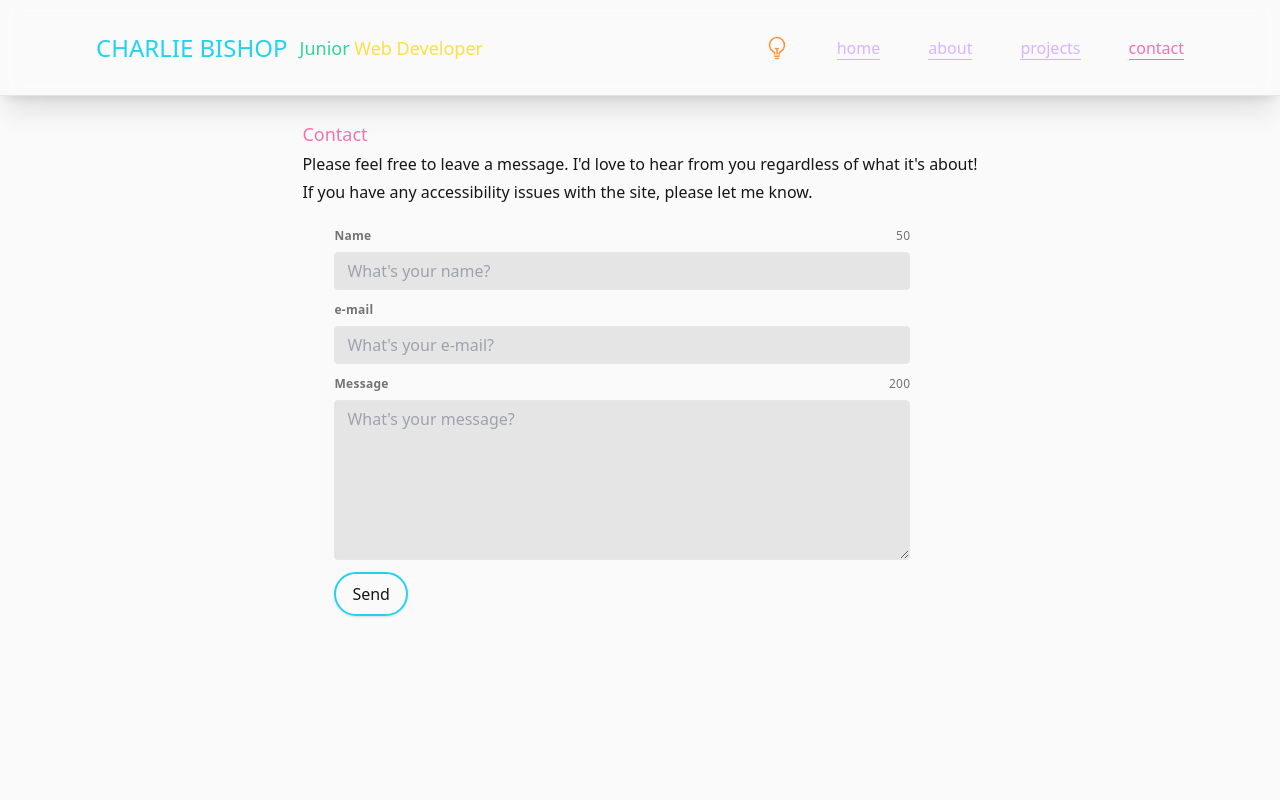
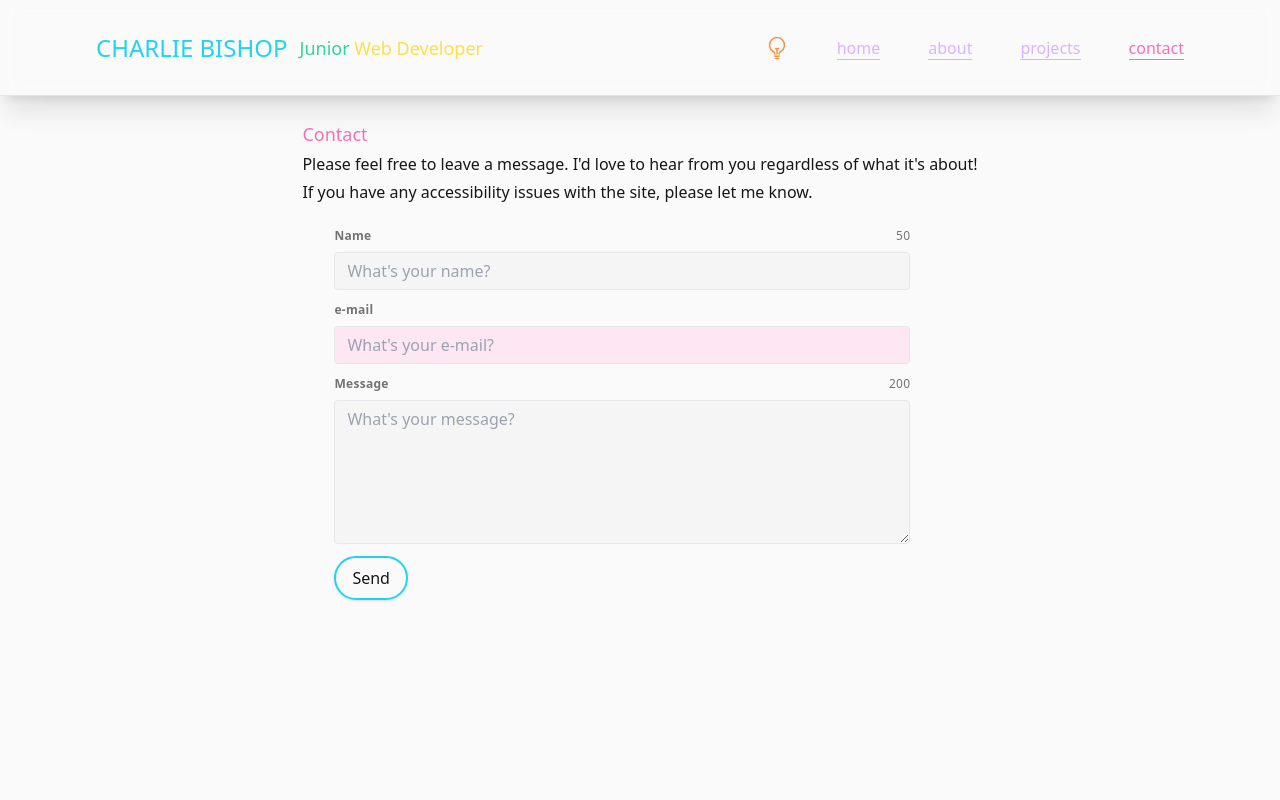
Before and after one commit to charlieBdev/portfolio, a Next.js app: page /contact in a window 1280 px wide. Shown: the top 800 px of the page. Built offline with nearby package versions, Linux system fonts and the light colour scheme.

Commit message:
remove some icons and add more form validation

```diff
--- a/src/app/contact/page.tsx
+++ b/src/app/contact/page.tsx
@@ -9,6 +9,7 @@ import Spinner from '../Components/Spinner'
 export default function Contact() {
 
   const [name, setName] = useState("")
+  const [email, setEmail] = useState("")
   const [msg, setMsg] = useState("")
 
   const [isSent, setIsSent] = useState<boolean>(false)
@@ -44,6 +45,9 @@ export default function Contact() {
     }
   }
 
+  // const emailRegex = /^[\w-\.]+@([\w-]+\.)+[\w-]{2,4}$/i
+  const emailRegex = /^[\w\.-]+@[a-zA-Z\d\.-]+\.[a-zA-Z]{2,}$/
+
   return (
     <section className="p-6 xl:px-24 mt-24 flex flex-col lg:flex-row xl:flex-col xl:justify-start lg:justify-between xl:mx-auto space-y-6 min-h-screen">
         <div className="space-y-1">
@@ -69,7 +73,7 @@ export default function Contact() {
               </div>
 
               <input
-                className="autofocus appearance-none block w-full bg-neutral-200 text-neutral-900 border border-gray-200 rounded py-2 px-3 leading-tight focus:outline-none focus:bg-white"
+                className={`${name.length > 0 && name.length < 51 ? 'bg-green-100' : 'bg-neutral-100'} ${name.length === 0 ? 'focus:bg-white' : ''} ${name.length > 50 ? 'bg-pink-100' : ''} appearance-none block w-full text-neutral-900 border border-gray-200 focus:border-gray-300 rounded py-2 px-3 leading-tight focus:outline-none`}
                 id="user_name"
                 type="text"
                 placeholder="What's your name?"
@@ -91,11 +95,13 @@ export default function Contact() {
                 e-mail
               </label>
               <input
-                className="appearance-none block w-full bg-neutral-200 text-neutral-900 border border-gray-200 rounded py-2 px-3 leading-tight focus:outline-none focus:bg-white"
+                className={`${email.length > 0 && emailRegex.test(email) ? 'bg-green-100' : 'bg-pink-100'} ${email.length === 0 ? 'focus:bg-white' : ''} appearance-none block w-full text-neutral-900 border border-gray-200 focus:border-gray-300 rounded py-2 px-3 leading-tight focus:outline-none`}
                 id="user_email"
                 type="text"
                 placeholder="What's your e-mail?"
-                {...register("user_email", {required: true, pattern: /^[\w-\.]+@([\w-]+\.)+[\w-]{2,4}$/i})}
+                {...register("user_email", {required: true, pattern: emailRegex})}
+                value={email}
+                onChange={e => setEmail(e.target.value)}
               />
               {errors.user_email && (
                 <p className="text-pink-400 text-xs italic">Please check your e-mail address.</p>
@@ -114,7 +120,7 @@ export default function Contact() {
                 <p className={msg.length > 200 ? 'text-pink-400' : ''}>{200 - msg.length}</p>
               </div>
               <textarea
-                className="no-resize appearance-none block w-full h-40 bg-neutral-200 text-neutral-900 border border-gray-200 rounded py-2 px-3 leading-tight focus:outline-none focus:bg-white"
+                className={`no-resize h-36 ${msg.length > 0 && msg.length < 201 ? 'bg-green-100' : 'bg-neutral-100'} ${msg.length === 0 ? 'focus:bg-white' : ''} ${msg.length > 200 ? 'bg-pink-100' : ''} appearance-none block w-full text-neutral-900 border border-gray-200 focus:border-gray-300 rounded py-2 px-3 leading-tight focus:outline-none`}
                 id="message"
                 placeholder="What's your message?"
                 {...register("message", {required: true, maxLength: 200})}
@@ -127,7 +133,7 @@ export default function Contact() {
               )}
             </div>
           </div>
-          <div className="-mx-1">
+          <div className="-mx-1 space-y-3">
             <button
               className="text-center border-2 border-cyan-400 py-2 px-4 rounded-full shadow hover:shadow-lg hover:animate-pulse"
               type="submit"
--- a/src/data/skillsArr.ts
+++ b/src/data/skillsArr.ts
@@ -12,9 +12,9 @@ const skillsArr = [
     {
         topic: "Backend",
         skills: [
-            "Postgres",
             "REST APIs",
             "Express.js",
+            "Postgres",
             "Axios",
             "Flask & SQLite",
         ],
@@ -44,9 +44,9 @@ const skillsArr = [
         skills: [
             "Team player",
             "Detail-orientated",
+            "Goes the extra mile",
+            "Persivilient",
             "Always learning",
-            "Goes the extra mile",
-            "Persivilience",
         ],
     },
     {
```
Also changed, not shown: src/data/iconsArr.ts (+15 -15 lines), src/utils/getRandomSong.tsx (+4 -6 lines).
